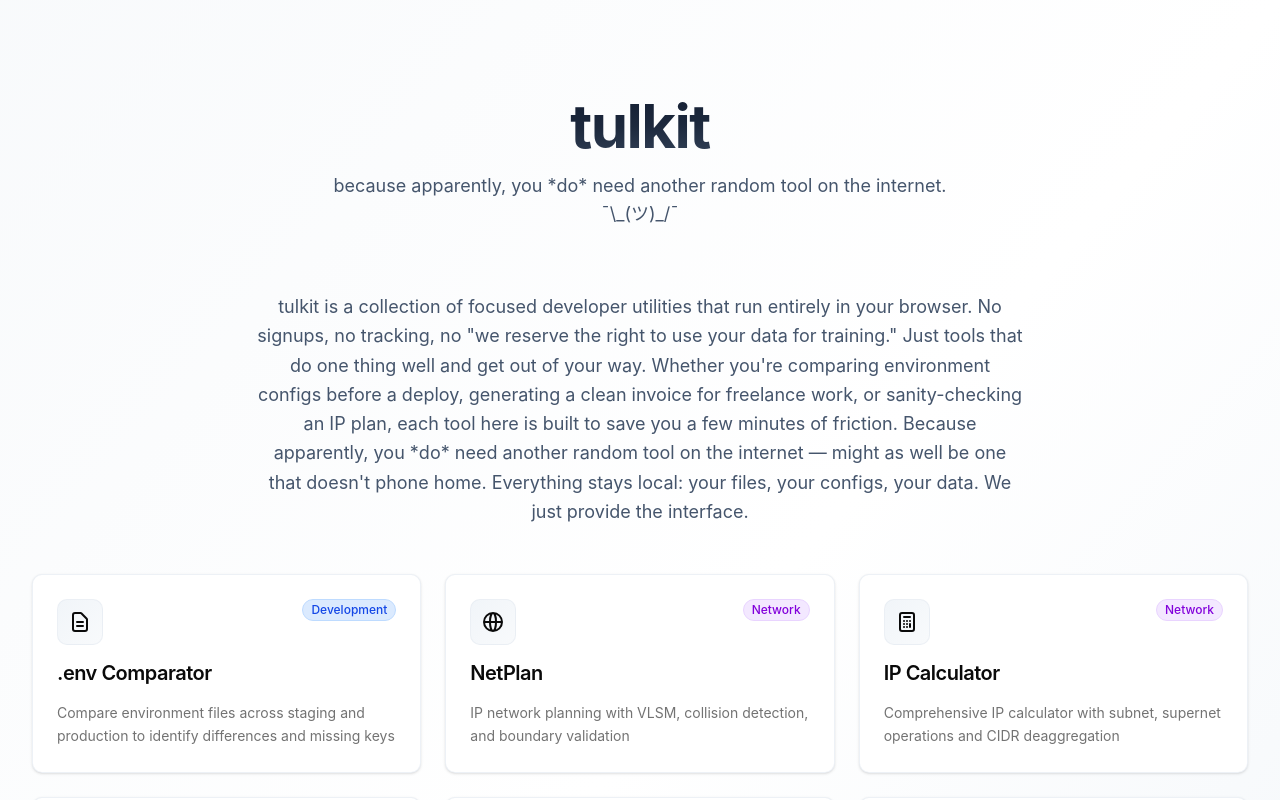
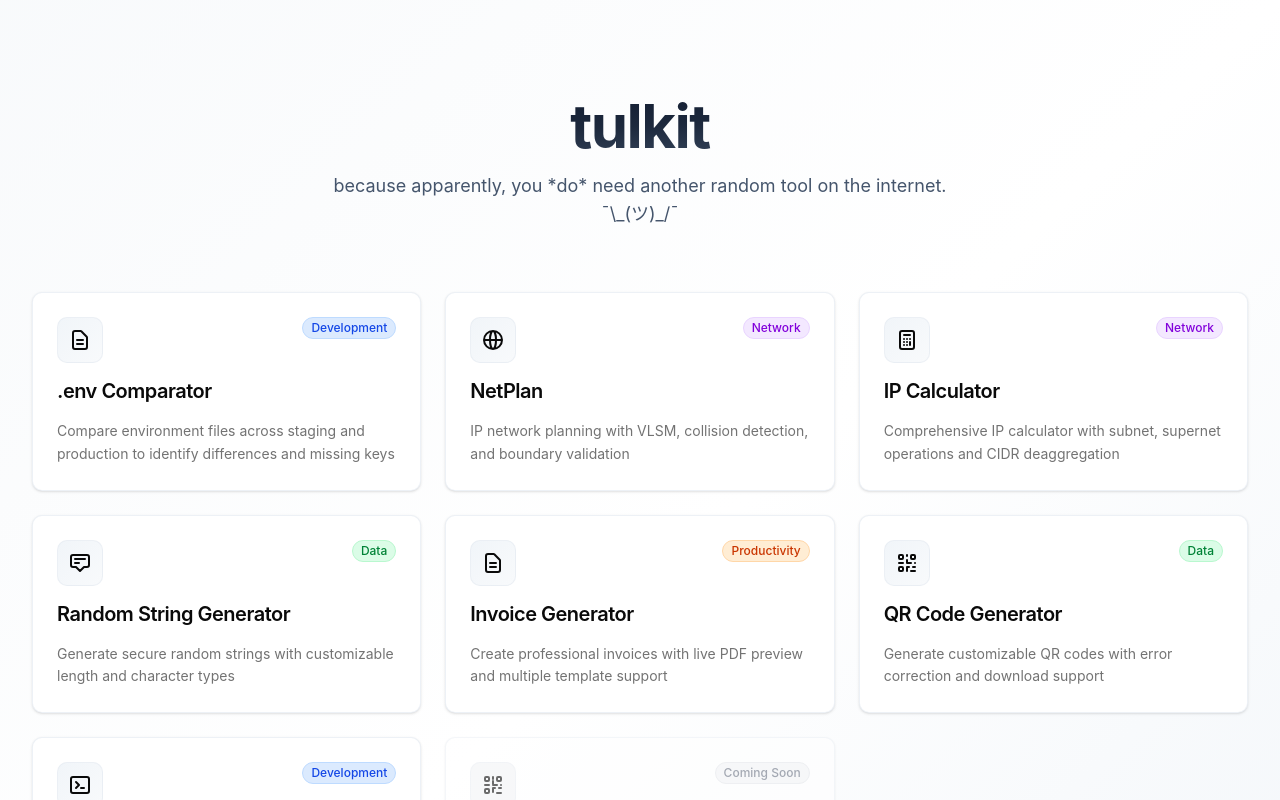
Before and after one commit to widnyana/tulkit, a Next.js app: page / in a window 1280 px wide. Shown: the top 800 px of the page. Built offline with nearby package versions, Linux system fonts and the light colour scheme; no server answers.

Commit message:
chore(copy): hide about paragraph from view (sr-only), keep for crawlers (#21)

```diff
--- a/app/page.tsx
+++ b/app/page.tsx
@@ -140,7 +140,7 @@ because apparently, you *do* need another random tool on the internet. ¯\_(ツ)
         </div>
 
         {/* About tulkit */}
-        <p className="max-w-3xl mx-auto text-center text-base sm:text-lg text-slate-600 leading-relaxed mb-12">
+        <p className="sr-only">
           tulkit is a collection of focused developer utilities that run entirely in your browser. No signups, no tracking, no "we reserve the right to use your data for training." Just tools that do one thing well and get out of your way. Whether you're comparing environment configs before a deploy, generating a clean invoice for freelance work, or sanity-checking an IP plan, each tool here is built to save you a few minutes of friction. Because apparently, you *do* need another random tool on the internet — might as well be one that doesn't phone home. Everything stays local: your files, your configs, your data. We just provide the interface.
         </p>
 
```
